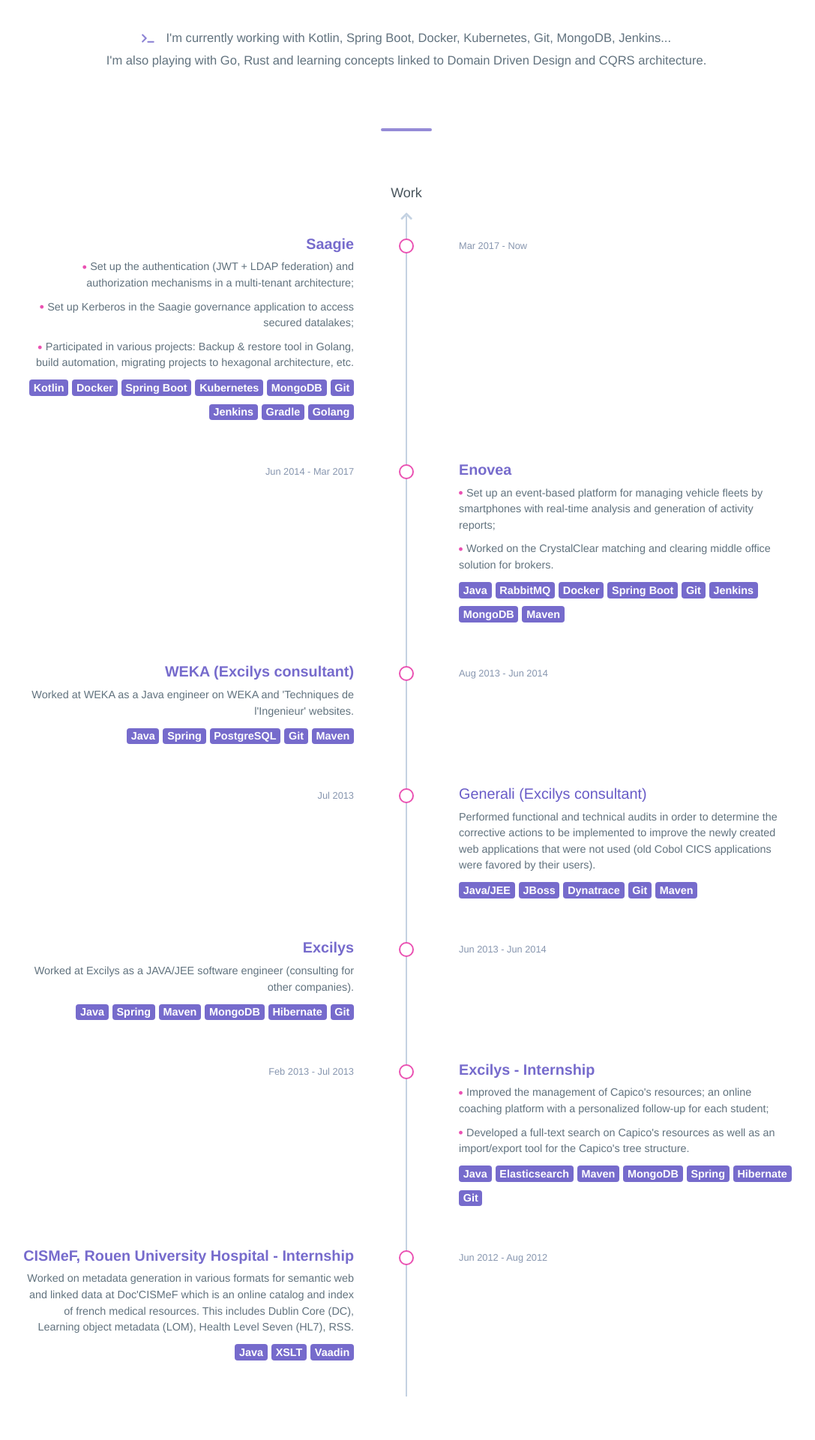
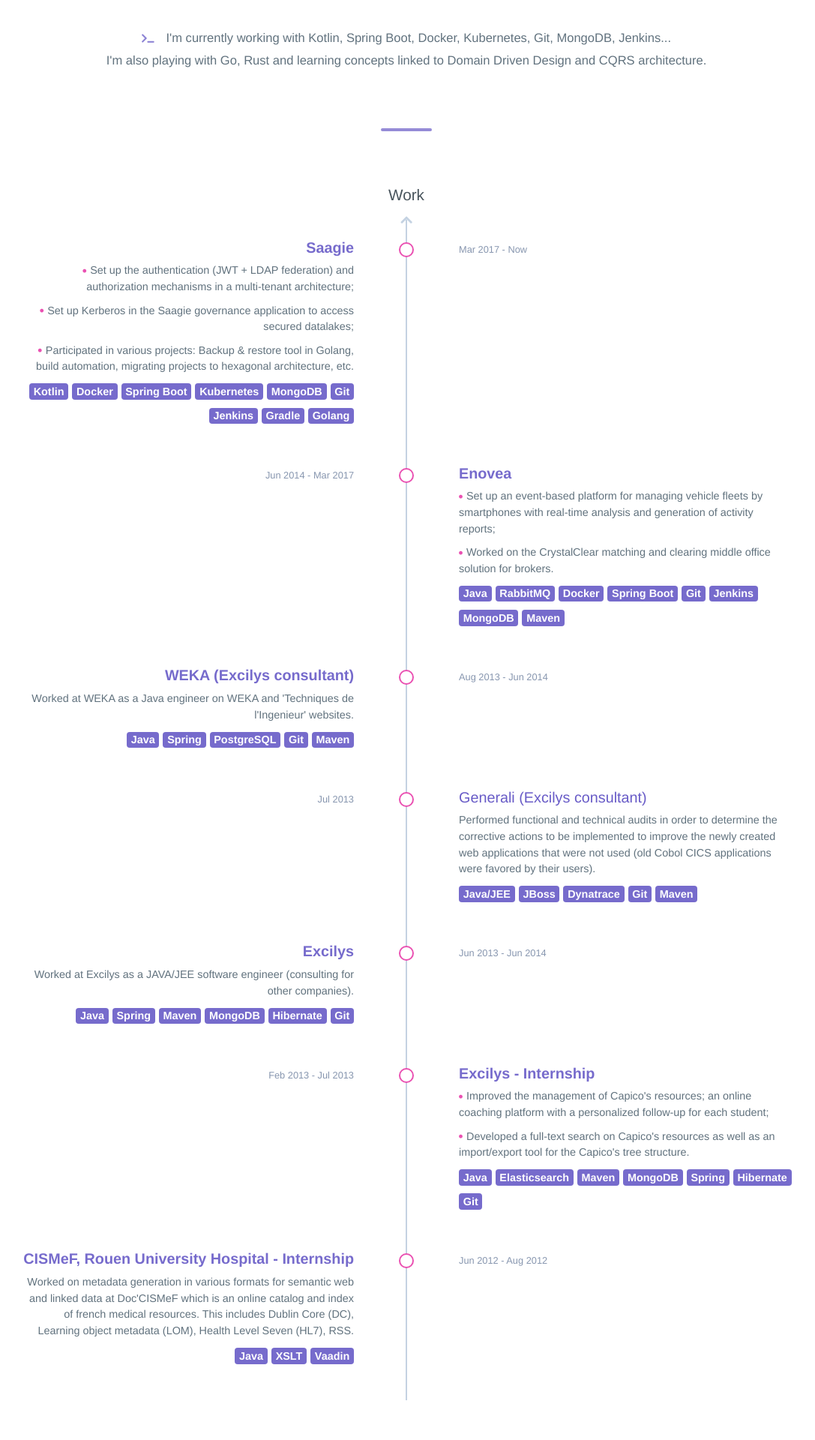
Before and after one commit to antoinecarton/antoinecarton.github.io, a Jekyll site: the page built from index.md, in a window 1280 px wide. Shown: the part 1005-2925 px from the top of the page at 75% size, without its empty margins (98-1185 px from the left). Built offline with Jekyll 4.4.1, drawn with Linux system fonts in a browser that asks for light colours.

Commit message:
update font size on timeline title

```diff
--- a/_sass/default.scss
+++ b/_sass/default.scss
@@ -210,6 +210,11 @@
 
 .work-section {
   @extend %parent-section;
+  .container {
+    .title {
+      font-size: 1.15em;
+    }
+  }
 }
 
 .certification-section {
@@ -226,7 +231,6 @@
   padding-bottom: $space-xl;
 
   .container {
-
     .description {
       @extend %description;
     }
```
